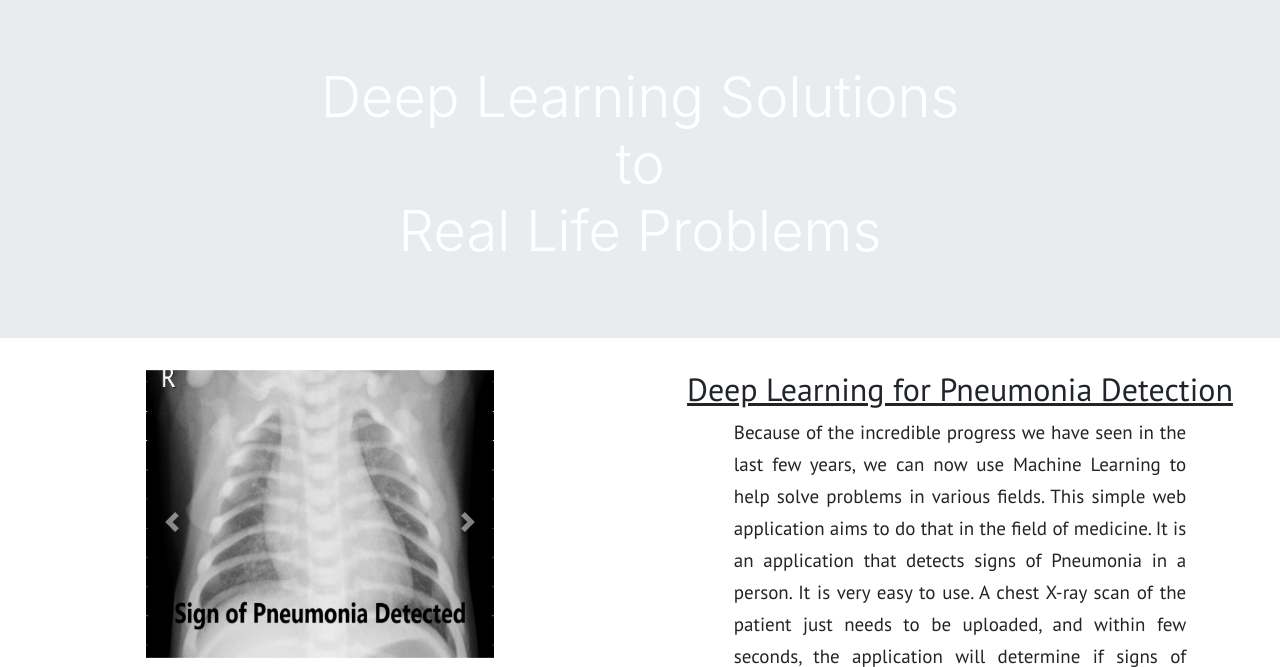
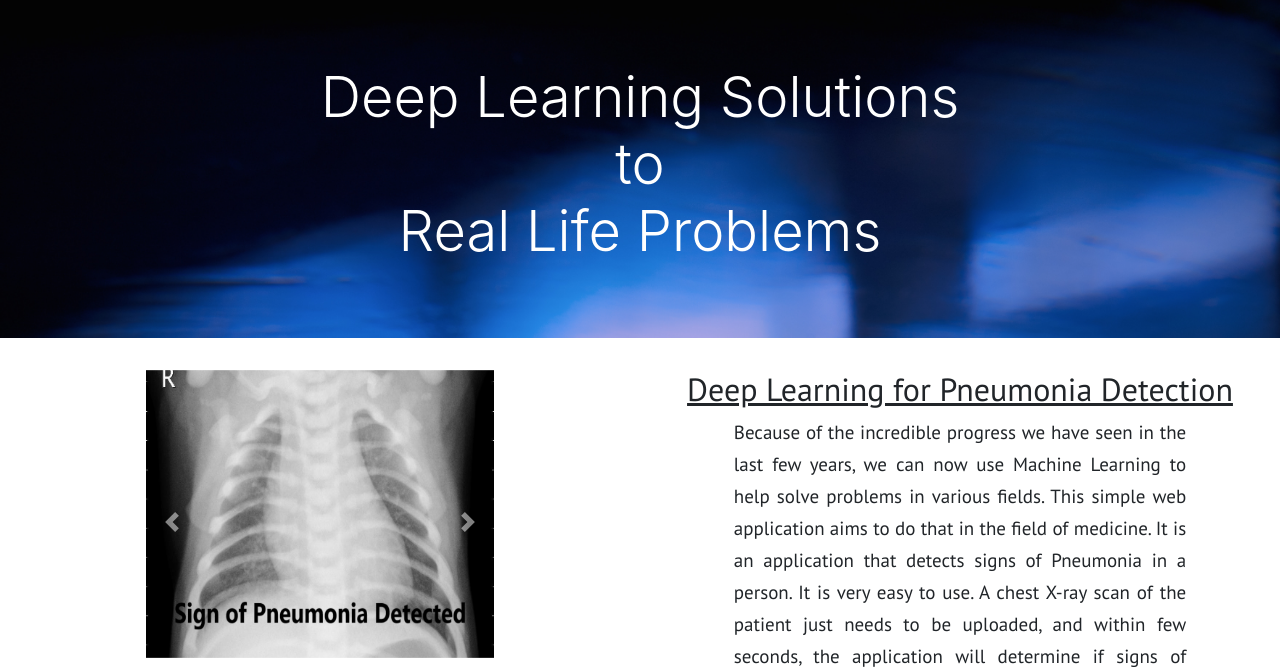
Before and after one commit to Manjaka97/pneumonia.elvnosix, a Flask app: page / in a window 1280 px wide. Shown: the part 56-723 px from the top of the page. Run offline with Flask 2, Linux system fonts and the light colour scheme; some libraries are stand-ins or nearby versions.

Commit message:
fixed index.html

```diff
--- a/templates/index.html
+++ b/templates/index.html
@@ -12,6 +12,13 @@
 	<script src="https://code.jquery.com/jquery-3.3.1.slim.min.js" integrity="sha384-q8i/X+965DzO0rT7abK41JStQIAqVgRVzpbzo5smXKp4YfRvH+8abtTE1Pi6jizo" crossorigin="anonymous"></script>
 	<script src="https://cdnjs.cloudflare.com/ajax/libs/popper.js/1.14.7/umd/popper.min.js" integrity="sha384-UO2eT0CpHqdSJQ6hJty5KVphtPhzWj9WO1clHTMGa3JDZwrnQq4sF86dIHNDz0W1" crossorigin="anonymous"></script>
 	<script src="https://stackpath.bootstrapcdn.com/bootstrap/4.3.1/js/bootstrap.min.js" integrity="sha384-JjSmVgyd0p3pXB1rRibZUAYoIIy6OrQ6VrjIEaFf/nJGzIxFDsf4x0xIM+B07jRM" crossorigin="anonymous"></script>
+
+	<style type="text/css">
+		.jumbotron-fluid {
+			background-image: url("/static/images/Jumbotron.jpg");
+			background-size: cover;
+		}
+	</style>
 
 </head>
 
@@ -39,7 +46,7 @@
   		</div>
 	</nav>
 
-	<div class="jumbotron jumbotron-fluid" style="background-image: url("/static/images/Jumbotron.jpg"); background-size: cover;">
+	<div class="jumbotron jumbotron-fluid">
 		<div class="container justify-content-center">
     		<h1 class="display-4 text-center">Deep Learning Solutions <br>to <br> Real Life Problems</h1>
     	</div>
```
